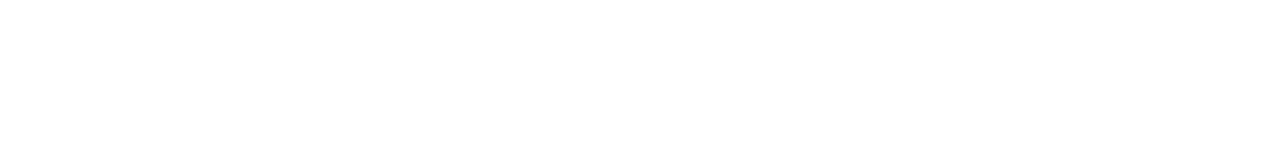
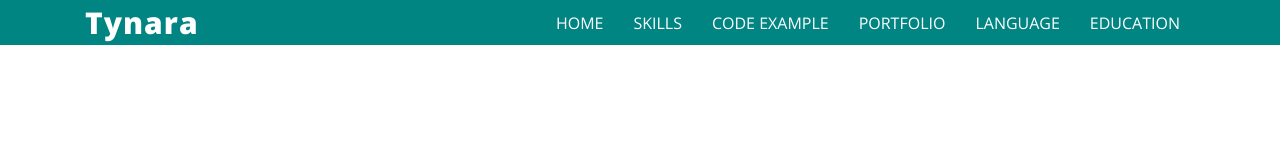
Before and after one commit to Tynara01/cv, a plain HTML site: page index.html in a window 1280 px wide. Drawn offline with nearby package versions, Linux system fonts and the light colour scheme.

Commit message:
Add header

```diff
--- a/css/style.css
+++ b/css/style.css
@@ -0,0 +1,80 @@
+:root {
+  --accent: #008583;
+  --accent-light: #00beb4;
+  --pure-white: #fff;
+}
+
+html {
+  box-sizing: border-box;
+  scroll-behavior: smooth;
+}
+
+*,
+*::before,
+*::after {
+  box-sizing: inherit;
+}
+
+body {
+  margin: 0;
+  font-family: "Open Sans", sans-serif;
+  color: var(--accent);
+}
+
+.container {
+  width: 1140px;
+  margin: 0 auto;
+  padding: 0 15px;
+}
+
+.header {
+  background-color: var(--accent);
+}
+
+.header a {
+  color: var(--pure-white);
+  text-decoration: none;
+}
+
+.header-nav {
+  min-height: 45px;
+  display: flex;
+  justify-content: space-between;
+  align-items: center;
+}
+
+.header-logo {
+  width: 20%;
+  font-size: 30px;
+  line-height: 30px;
+  font-weight: 800;
+  letter-spacing: 1px;
+}
+
+/* .header-logo img {
+  width: 100%;
+  height: 40px;
+  object-fit: contain;
+} */
+
+.header-menu {
+  display: flex;
+  margin: 0;
+  padding: 0;
+  list-style: none;
+}
+
+.header-menu-item {
+}
+
+.header-menu-link {
+  font-size: 16px;
+  line-height: 16px;
+  padding: 12px 15px;
+  text-transform: uppercase;
+  transition: background-color 0.3s;
+}
+
+.header-menu-link:hover {
+  background-color: var(--accent-light);
+}
--- a/index.html
+++ b/index.html
@@ -5,7 +5,42 @@
     <meta http-equiv="X-UA-Compatible" content="IE=edge" />
     <meta name="viewport" content="width=device-width, initial-scale=1.0" />
     <title>Tynara</title>
+    <link rel="preconnect" href="https://fonts.googleapis.com" />
+    <link rel="preconnect" href="https://fonts.gstatic.com" crossorigin />
+    <link
+      href="https://fonts.googleapis.com/css2?family=Open+Sans:wght@300;400;700;800&display=swap"
+      rel="stylesheet"
+    />
     <link rel="stylesheet" href="css/style.css" />
   </head>
-  <body></body>
+  <body>
+    <header class="header">
+      <div class="container">
+        <nav class="header-nav">
+          <a href="#" class="header-logo">Tynara</a>
+
+          <ul class="header-menu">
+            <li class="header-menu-item">
+              <a href="#home" class="header-menu-link">Home</a>
+            </li>
+            <li class="header-menu-item">
+              <a href="#skills" class="header-menu-link">Skills</a>
+            </li>
+            <li class="header-menu-item">
+              <a href="#code" class="header-menu-link">Code Example</a>
+            </li>
+            <li class="header-menu-item">
+              <a href="#portfolio" class="header-menu-link">Portfolio</a>
+            </li>
+            <li class="header-menu-item">
+              <a href="#language" class="header-menu-link">Language</a>
+            </li>
+            <li class="header-menu-item">
+              <a href="#education" class="header-menu-link">Education</a>
+            </li>
+          </ul>
+        </nav>
+      </div>
+    </header>
+  </body>
 </html>
```
